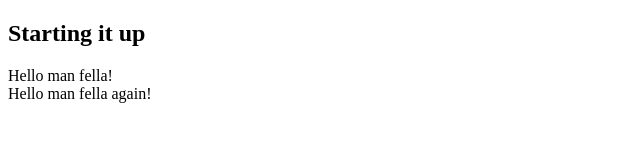
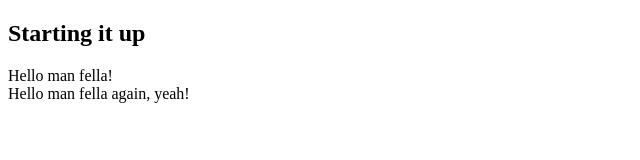
Before and after one commit to rcoston/cs50w_test, a plain HTML site: page index.html in a window 1280 px wide. Shown: the full height of the page, 0-640 px from the left. Drawn offline with Linux system fonts and the light colour scheme.

Commit message:
Add yeah

```diff
--- a/index.html
+++ b/index.html
@@ -7,6 +7,6 @@
   <body>
     <h2>Starting it up</h2>
     Hello man fella!<br>
-    Hello man fella again!
+    Hello man fella again, yeah!
   </body>
 </html>
```
